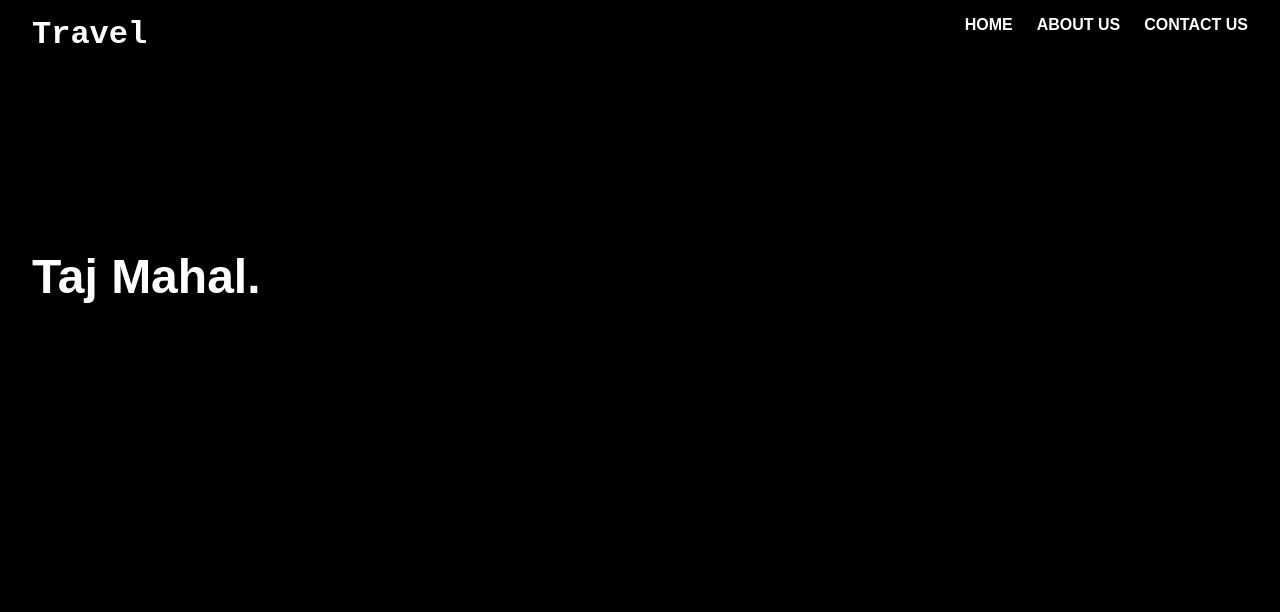
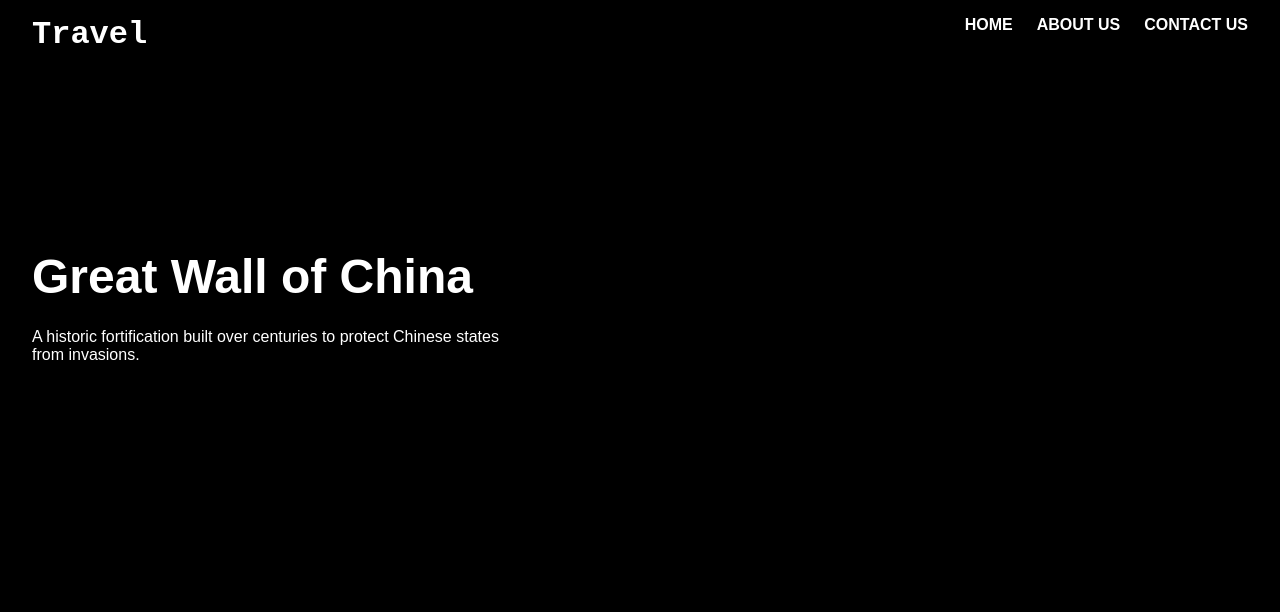
Before and after one commit to satishkhanal76/Travel-Agency-Website, a website built with Vite: page index.html in a window 1280 px wide. Built offline with nearby package versions, Linux system fonts and the light colour scheme; a web font is replaced by a local one; what globe.gl would draw is missing.

Commit message:
Added more places and scrolling affect

```diff
--- a/index.html
+++ b/index.html
@@ -5,6 +5,7 @@
     <meta name="viewport" content="width=device-width, initial-scale=1.0" />
     <link rel="stylesheet" href="./styles/main.css" />
     <script type="module" src="./js/main.js" defer></script>
+
     <title>Travel</title>
   </head>
   <body>
@@ -21,10 +22,10 @@
       </nav>
     </header>
 
-    <main class="main-content">
-      <div class="content-left">
-        <h1 class="content-title">Taj Mahal.</h1>
-        <p class="content-desc">
+    <main id="main-content" class="scroll-container">
+      <!-- <div class="content-left">
+        <h1 id="content-title" class="content-title">Taj Mahal.</h1>
+        <p id="content-desc" class="content-desc">
           Lorem ipsum dolor sit
           amet consectetur adipisicing elit. Ipsam vitae, pariatur dicta
           exercitationem velit excepturi corrupti dolorem delectus dolor
@@ -39,7 +40,7 @@
         <div class="image-container">
           <img src="https://source.unsplash.com/random" alt="Unsplash Image" />
         </div>
-      </div>
+      </div> -->
     </main>
   </body>
 </html>
--- a/js/main.js
+++ b/js/main.js
@@ -1,46 +1,127 @@
 import Globe from "globe.gl";
+
+import {parseCsv, getAnimationString, createSectionElements, findTransitionObject, calculateGlobeScale} from "./utils.js";
+
+
+// grab elements
+const mainContainer = document.getElementById("main-content");
+const globeContainer = document.getElementById("globe-container");
 
 
 const allMarkers = [];
-const globeContainer = document.getElementById("globe-container");
-
-const myGlobe = new Globe(globeContainer);
+const myGlobe = new Globe(globeContainer, {
+  animateIn: true,
+  autoRotate: false,
+  width: globeContainer.clientWidth,
+  height: globeContainer.clientHeight,
+  pointOfView: {altitude: calculateGlobeScale(globeContainer)},
+  pointsData: allMarkers,
+});
 myGlobe.globeImageUrl(
   "./earth_day.jpg"
 );
 
+function addSectionObserver(sectionElements, sectionsData) {
 
-myGlobe.onGlobeReady(() => {
-  myGlobe.enablePointerInteraction(true);
-  const controls = myGlobe.controls();
+  let cameraTimeout;
 
-  controls.enabled = false;
+  const options = {
+    root: null,
+    rootMargin: '0px',
+    threshold: 0.6,
+  };
 
-  setTimeout(() => {
-    let data = {
-      lat: 27.9881,
-      lng: 86.925,
-      altitude: 1,
-    };
-    addMarker(27.1751, 78.0421, "red"); // Mount Everest
+  const observer = new IntersectionObserver((entries) => {
+    entries.forEach(entry => {
+      const name = entry.target.dataset.name;
+
+      const sectionData = sectionsData.find(item => item.name === name);
+      const transitionDetails = sectionData.transtionDetails;
 
 
-    myGlobe.pointOfView(data, 1000);
+      const isVisible = entry.isIntersecting;
+      const section = entry.target;
 
-    setTimeout(() => {
+      if (isVisible) {
+        myGlobe.controls().autoRotate = false;
 
-      myGlobe.pointOfView(
-        {
-          lat: 10.9881,
-          lng: 50.925,
-          altitude: 2,
-        },
-        1000
-      );
-      controls.autoRotate = true;
-    }, 5000);
-  }, 1000);
-});
+        const title = section.querySelector('.content-title');
+        const desc = section.querySelector('.content-desc');
+        const images = section.querySelectorAll('.image-container');
+
+
+         // Add animation styles directly through JavaScript
+        if (title) {
+          title.style.animation = getAnimationString(transitionDetails.titleTransitionDetails);
+        }
+
+        if (desc) {
+          // Adding delay to the description
+          desc.style.animation = getAnimationString(transitionDetails.descTransitionDetails);
+        }
+
+        images.forEach(img => {
+          img.style.animation = getAnimationString(transitionDetails.imageTransitionDetails);
+        });
+
+        const cameraTransition = transitionDetails.cameraPanTransitionDetails;
+
+
+        addMarker(sectionData.lat, sectionData.lng, sectionData.color);
+
+        myGlobe.pointOfView({
+          lat: sectionData.lat,
+          lng: sectionData.lng,
+          altitude: 0.9
+        }, parseInt(cameraTransition.transitionDelay));
+
+        clearTimeout(cameraTimeout);
+
+        cameraTimeout = setTimeout(() => {
+          myGlobe.pointOfView({
+            altitude: 2.5
+          }, parseInt(cameraTransition.transitionDelay));
+
+          myGlobe.controls().autoRotate = true;
+        }, (parseInt(cameraTransition.transitionDelay) + parseInt(cameraTransition.transitionDuration)));
+
+      }
+    });
+  }, options);
+
+  sectionElements.forEach(section => observer.observe(section));
+}
+
+async function loadData() {
+  const data = await parseCsv("./data/details.csv");
+  const transitionData = await parseCsv("./data/transitions.csv");
+
+  const sectionData = data.map((item) => {
+
+
+    const transitionDetails = {
+      titleTransitionDetails: findTransitionObject(item.titleTransitionName, transitionData),
+      descTransitionDetails: findTransitionObject(item.descTransitionName, transitionData),
+      imageTransitionDetails: findTransitionObject(item.imageTransitionName, transitionData),
+      cameraPanTransitionDetails: findTransitionObject(item.cameraPanTransitionName, transitionData)
+
+    }
+
+    item.transtionDetails = transitionDetails;
+    return item;
+  });
+
+  const sectionElements = createSectionElements(data);
+
+  mainContainer.append(...sectionElements);
+
+
+  addSectionObserver(sectionElements, sectionData);
+}
+
+
+loadData();
+
 
 
 const addMarker = (lat, lng, color = "red") => {
@@ -60,3 +141,10 @@ const addMarker = (lat, lng, color = "red") => {
   );
   myGlobe.pointsData(allMarkers);
 };
+
+
+
+window.addEventListener('resize', () => {
+  myGlobe.width([globeContainer.clientWidth]);
+  myGlobe.height([globeContainer.clientHeight]);
+});
--- /dev/null
+++ b/js/utils.js
@@ -0,0 +1,69 @@
+import Papa from 'papaparse';
+
+export async function parseCsv(pathToFile) {
+    const request = await fetch(pathToFile)
+    if (!request.ok) {
+        throw new Error(`HTTP error! status: ${request.status}`);
+    }
+    const csvData = await request.text();
+    const parsedData = Papa.parse(csvData, {
+        header: true,
+        skipEmptyLines: true
+    });
+    return parsedData.data;
+}
+
+
+export const createSectionElements = (data) => data.map((item) => {
+    const section = document.createElement("section");
+    section.dataset.name = item.name;
+    section.classList.add("snap-section");
+
+    const divLeft = document.createElement("div");
+    divLeft.classList.add("content-left");
+
+    const divRight = document.createElement("div");
+    divRight.classList.add("content-right");
+
+    const title = document.createElement("h1");
+    title.textContent = item.title;
+    title.classList.add("content-title");
+
+    const desc = document.createElement("p");
+    desc.innerText = item.desc;
+    desc.classList.add("content-desc");
+
+    [title,desc].forEach((el) => {
+        el.style.opacity = 0;
+
+    }
+    );
+
+    divLeft.append(title);
+    divLeft.append(desc);
+
+    section.append(divLeft);
+    section.append(divRight);
+
+    return section;
+  });
+
+
+  export const getAnimationString = ({transitionName, transitionTimingFunction, transitionDelay, transitionDuration, transitionDirection}) => {
+    return `${transitionName} ${transitionDuration}ms ${transitionTimingFunction} ${transitionDelay}ms ${transitionDirection}`;
+  };
+
+
+  export const findTransitionObject = (name, transitionData) => {
+    const transition = transitionData.find(transitionItem => transitionItem.name === name);
+
+    return transition || transitionData.find(transitionItem => transitionItem.name === "default");
+  }
+
+  export const calculateGlobeScale = (globeContainer) => {
+    // Responsive scale based on actual container size
+    const area = globeContainer.clientWidth * globeContainer.clientHeight;
+    const baseArea = 786432; // reference desktop area (1024x768)
+    const baseScale = Math.max(0.6, Math.min(1, area / baseArea));
+    return globeContainer.clientWidth < 768 ? baseScale + 0.3 : baseScale;
+  }
--- a/package.json
+++ b/package.json
@@ -21,9 +21,11 @@
   "description": "",
   "dependencies": {
     "globe.gl": "^2.41.4",
+    "papaparse": "^5.5.2",
     "vite": "^6.3.3"
   },
   "devDependencies": {
+    "axios": "^1.9.0",
     "gh-pages": "^6.3.0"
   }
 }
--- a/public/data/data.csv
+++ /dev/null
@@ -1,3 +0,0 @@
-name,lat,lng,title,desc,color
-everest,27.9881,86.925,Climbed Mount Everest,"Marques and Riya climbed Mount Everest in 2015. Lorem ipsum dolor sit amet consectetur adipisicing elit. Ipsam vitae, pariatur dicta exercitationem velit excepturi corrupti dolorem delectus dolor perferendis vel iusto quibusdam qui minima ducimus at officia expedita. Iure?",FF0000
-taj_mahal,27.1751,78.0421,Taj Mahal,"Lorem ipsum dolor sit amet consectetur adipisicing elit. Ipsam vitae, pariatur dicta exercitationem velit excepturi corrupti dolorem delectus dolor perferendis vel iusto quibusdam qui ",FF0000
--- /dev/null
+++ b/public/data/details.csv
@@ -0,0 +1,8 @@
+name,lat,lng,title,desc,color,titleTransitionName,descTransitionName,imgTransitionName,cameraPanTransitionName
+great_wall_of_china,40.4319,116.5704,Great Wall of China,"A historic fortification built over centuries to protect Chinese states from invasions.",#C1440E,great_wall_of_china_title,great_wall_of_china_desc,great_wall_of_china_img,great_wall_of_china_camera_pan
+petra,30.3285,35.4444,Petra,"An archaeological city in Jordan famous for its rock-cut architecture and water conduit system.",#D36C3C,petra_title,petra_desc,petra_img,petra_camera_pan
+christ_the_redeemer,-22.9519,-43.2105,Christ the Redeemer,"An iconic statue of Jesus Christ overlooking Rio de Janeiro from Mount Corcovado.",#A8C3BC,christ_the_redeemer_title,christ_the_redeemer_desc,christ_the_redeemer_img,christ_the_redeemer_camera_pan
+machu_picchu,-13.1631,-72.5450,Machu Picchu,"A 15th-century Inca citadel nestled high in the Andes Mountains of Peru.",#7C9A5C,machu_picchu_title,machu_picchu_desc,machu_picchu_img,machu_picchu_camera_pan
+chichen_itza,20.6843,-88.5678,Chichen Itza,"A large pre-Columbian city built by the Maya, known for the El Castillo pyramid.",#C93A40,chichen_itza_title,chichen_itza_desc,chichen_itza_img,chichen_itza_camera_pan
+roman_colosseum,41.8902,12.4922,Colosseum,"A massive ancient amphitheater in Rome, Italy, that hosted gladiator contests.",#B22222,roman_colosseum_title,roman_colosseum_desc,roman_colosseum_img,roman_colosseum_camera_pan
+taj_mahal,27.1751,78.0421,Taj Mahal,"A white marble mausoleum in Agra, India, symbolizing eternal love.",#FF0000,taj_mahal_title,taj_mahal_desc,taj_mahal_img,taj_mahal_camera_pan
--- /dev/null
+++ b/public/data/transitions.csv
@@ -0,0 +1,30 @@
+name,transitionName,transitionTimingFunction,transitionDelay,transitionDuration,transitionDirection
+default,fade-down,ease,0,1000,forwards
+great_wall_of_china_title,fade-down,ease,500,1000,forwards
+great_wall_of_china_desc,fade-down,ease,1000,1000,forwards
+great_wall_of_china_img,fade-down,ease,1500,1000,forwards
+great_wall_of_china_camera_pan,hold,ease,1000,1500,forwards
+petra_title,fade-down,ease,500,1000,forwards
+petra_desc,fade-down,ease,1000,1000,forwards
+petra_img,fade-down,ease,1500,1000,forwards
+petra_camera_pan,hold,ease,1000,1500,forwards
+christ_the_redeemer_title,fade-down,ease,500,1000,forwards
+christ_the_redeemer_desc,fade-down,ease,1000,1000,forwards
+christ_the_redeemer_img,fade-down,ease,1500,1000,forwards
+christ_the_redeemer_camera_pan,hold,ease,1000,1500,forwards
+machu_picchu_title,fade-down,ease,500,1000,forwards
+machu_picchu_desc,fade-down,ease,1000,1000,forwards
+machu_picchu_img,fade-down,ease,1500,1000,forwards
+machu_picchu_camera_pan,hold,ease,1000,1500,forwards
+chichen_itza_title,fade-down,ease,500,1000,forwards
+chichen_itza_desc,fade-down,ease,1000,1000,forwards
+chichen_itza_img,fade-down,ease,1500,1000,forwards
+chichen_itza_camera_pan,hold,ease,1000,1500,forwards
+roman_colosseum_title,fade-down,ease,500,1000,forwards
+roman_colosseum_desc,fade-down,ease,1000,1000,forwards
+roman_colosseum_img,fade-down,ease,1500,1000,forwards
+roman_colosseum_camera_pan,hold,ease,1000,1500,forwards
+taj_mahal_title,fade-down,ease,500,1000,forwards
+taj_mahal_desc,fade-down,ease,1000,1000,forwards
+taj_mahal_img,fade-down,ease,1500,1000,forwards
+taj_mahal_camera_pan,hold,ease,1000,1500,forwards
--- a/styles/main.css
+++ b/styles/main.css
@@ -4,6 +4,35 @@
   --bg-primary: #000;
 
   --color-slate100: #fff;
+
+  --tx-shadow-title:
+  -0.0625em -0.0625em 0 #000,
+   0        -0.0625em 0 #000,
+   0.0625em -0.0625em 0 #000,
+  -0.0625em  0        0 #000,
+   0.0625em  0        0 #000,
+  -0.0625em  0.0625em 0 #000,
+   0         0.0625em 0 #000,
+   0.0625em  0.0625em 0 #000,
+
+  -0.0625em -0.03125em 0 #000,
+   0.0625em -0.03125em 0 #000,
+  -0.0625em  0.03125em 0 #000,
+   0.0625em  0.03125em 0 #000,
+  -0.03125em -0.0625em 0 #000,
+   0.03125em -0.0625em 0 #000,
+  -0.03125em  0.0625em 0 #000,
+   0.03125em  0.0625em 0 #000;
+
+  --tx-shadow:
+  -0.0625em -0.0625em 0 #000,
+     0        -0.0625em 0 #000,
+     0.0625em -0.0625em 0 #000,
+    -0.0625em  0        0 #000,
+     0.0625em  0        0 #000,
+    -0.0625em  0.0625em 0 #000,
+     0         0.0625em 0 #000,
+     0.0625em  0.0625em 0 #000;
 }
 
 * {
@@ -19,6 +48,8 @@ body {
   background-color: var(--bg-primary);
   font-family: "Poppins", sans-serif;
   font-family: "Signika Negative", sans-serif;
+
+  text-shadow: var(--tx-shadow);
 }
 
 #globe-container {
@@ -69,16 +100,36 @@ img {
   font-weight: 600;
 }
 
-.main-content {
-  margin-inline: 2em;
+.scroll-container {
+  height: 90vh;
+  overflow-y: scroll;
+  scroll-snap-type: y mandatory;
+  scroll-behavior: smooth;
+}
+
+.scroll-container {
+  -ms-overflow-style: none;
+  scrollbar-width: none;
+}
+
+.scroll-container::-webkit-scrollbar {
+  display: none;
+}
+
+.scroll-container .snap-section {
   display: flex;
   flex-direction: row;
   justify-content: space-between;
   align-items: center;
-  height: 90vh;
+  margin-inline: 2em;
+
+
+  height: 100%;
+  scroll-snap-align: start;
+
 }
 
-.main-content > div {
+.snap-section > div {
   /* background-color: red; */
   flex-grow: 1;
 }
@@ -94,16 +145,13 @@ img {
   font-weight: 900;
   font-size: 3rem;
 
-  opacity: 0;
-  animation: fade-down 1s ease 4s forwards;
+  text-shadow: var(--tx-shadow-title);
 }
 
 .content-left .content-desc {
   font-size: 1rem;
   max-width: 55ch;
 
-  opacity: 0;
-  animation: fade-up 1s ease 5s forwards;
 }
 
 .content-right {
@@ -121,9 +169,6 @@ img {
   width: fit-content;
   max-width: 350px;
   box-shadow: 0px 0px 0.5em white;
-
-  opacity: 0;
-  animation: fade-left 1s ease 6s forwards;
 }
 
 .image-container > img {
@@ -180,3 +225,15 @@ img {
     opacity: 1;
   }
 }
+
+.fade-up {
+  animation: fade-up 1s ease forwards;
+}
+
+.fade-down {
+  animation: fade-down 1s ease forwards;
+}
+
+.fade-left {
+  animation: fade-left 1s ease forwards;
+}
--- a/vite.config.js
+++ /dev/null
@@ -1,3 +0,0 @@
-export default {
-    base: '/Travel-Agency-Website/',
-}
```
Also changed, not shown: 1 other file.
